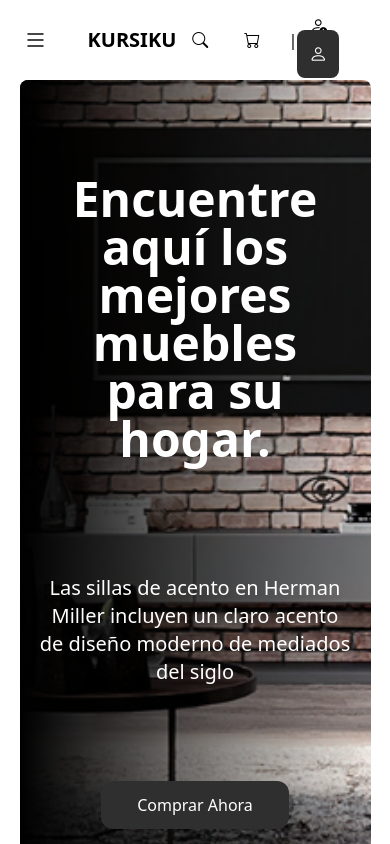
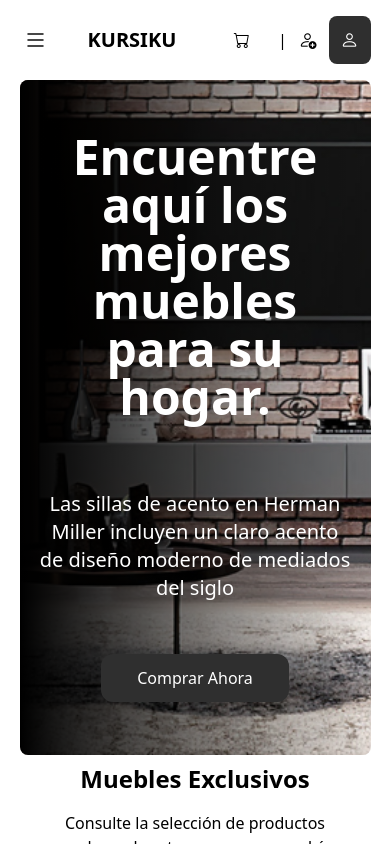
Before and after one commit to MaxRambo90/Ecomerce, a React (Vite) app in the folder Front/ecomerce/: page / in a window 390 px wide. Shown: the top 844 px of the page. Built offline with nearby package versions, Linux system fonts and the light colour scheme.

Commit message:
Detalles responsive

```diff
--- a/Front/ecomerce/src/Components/SearchBar/SearchBar.jsx
+++ b/Front/ecomerce/src/Components/SearchBar/SearchBar.jsx
@@ -17,7 +17,7 @@ const SearchBar = () => {
   };
 
   return (
-    <div className="flex items-center">
+    <div className="hidden 391:flex 391:items-center">
       <button
         onClick={toggleSearchVisibility}
         className="ml-2 hover:bg-slate-200 p-2 rounded"
--- a/Front/ecomerce/src/Components/SeccionHome/SeccionHome.jsx
+++ b/Front/ecomerce/src/Components/SeccionHome/SeccionHome.jsx
@@ -2,7 +2,7 @@ import React from "react";
 
 const SeccionHome = () => {
   return (
-    <div id="inicio" className=" h-screen w-[90%] m-auto ">
+    <div id="inicio" className=" h-[80vh] w-[90%] m-auto ">
       <div className="relative h-full w-full">
         <div className="absolute inset-0 bg-gradient-to-l from-transparent to-black z-10  rounded-lg"></div>
 
--- a/Front/ecomerce/tailwind.config.js
+++ b/Front/ecomerce/tailwind.config.js
@@ -6,6 +6,9 @@ export default {
   ],
   theme: {
     extend: {
+      screens:{
+        '391':'391px'
+      },
       colors:{
         'anotherBlack': '#2f2f2f',
         'anotherGray': '#4c4c4c',
```
